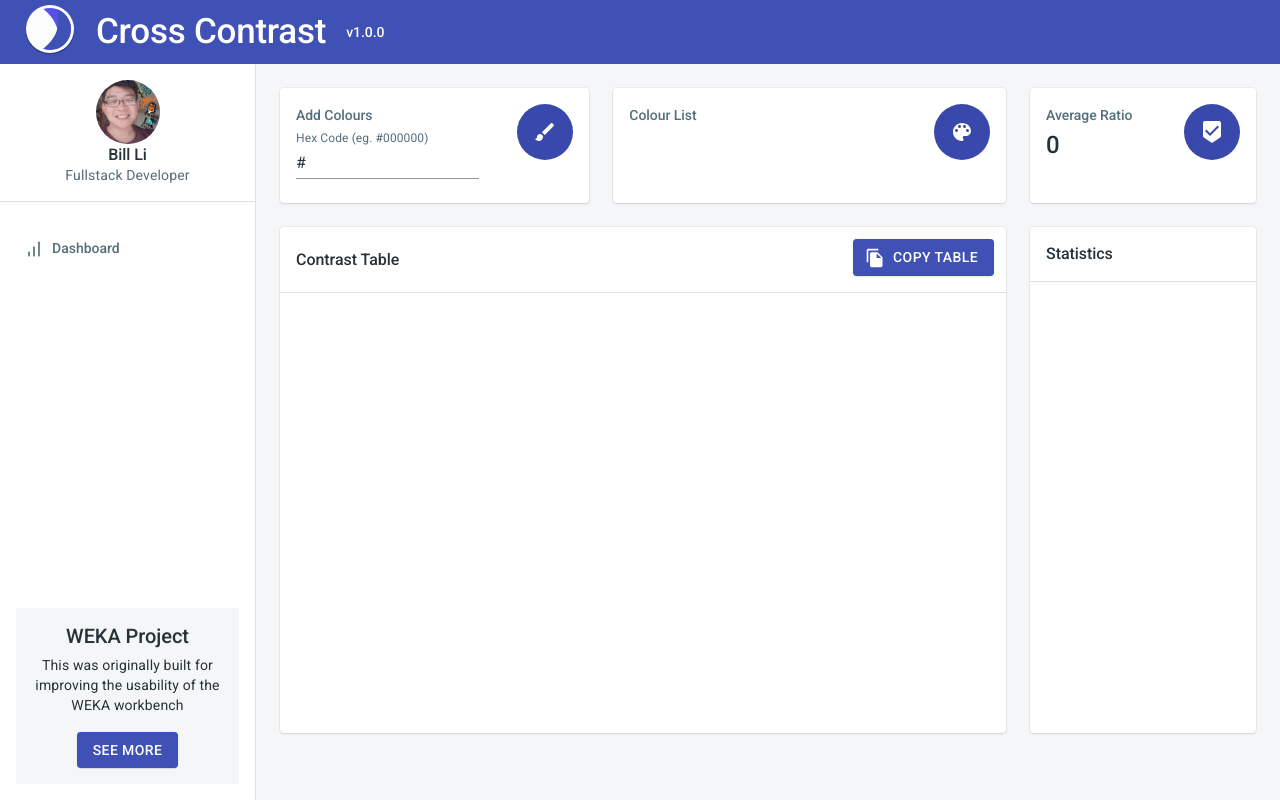
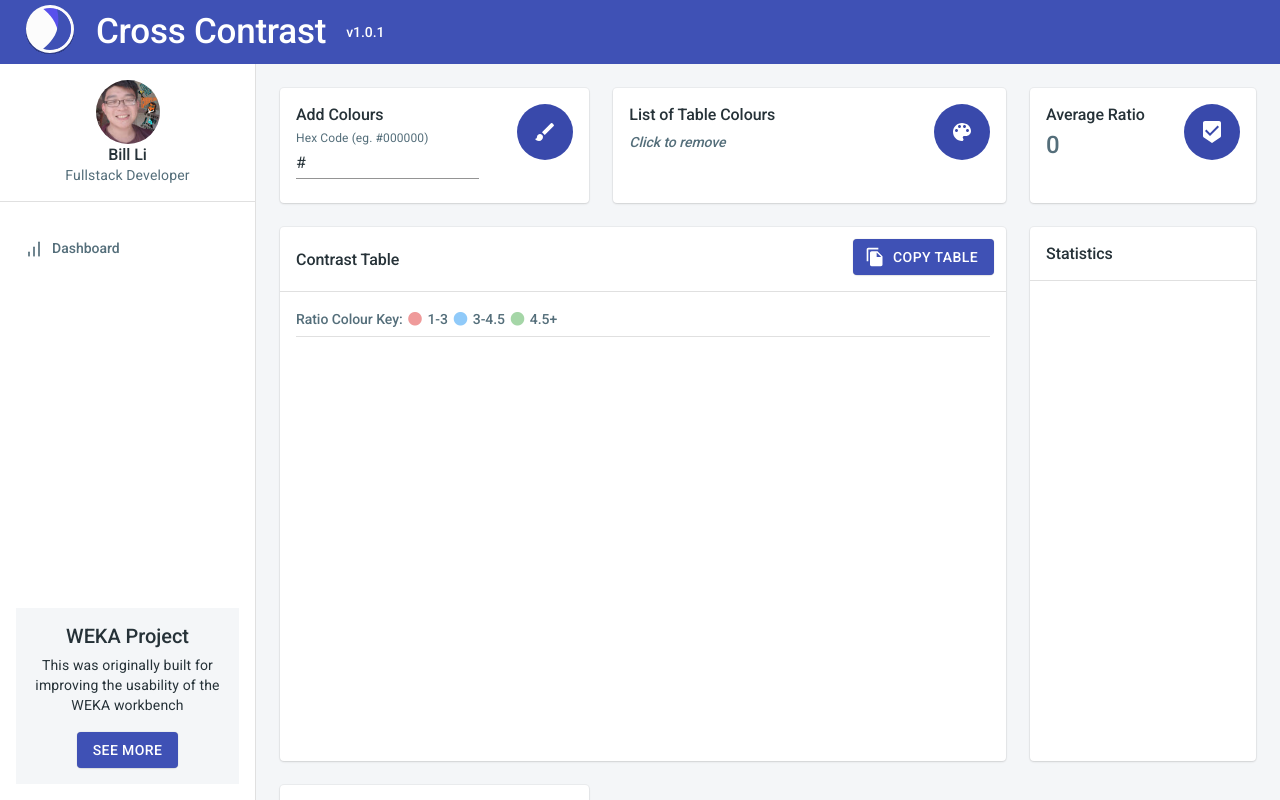
Before and after one commit to slaytr/color_contraster, a React (Create React App) app in the folder application/: page /app/dashboard in a window 1280 px wide. Built offline with nearby package versions, Linux system fonts and the light colour scheme.

Commit message:
Changed routing and added some info

```diff
--- a/application/src/layouts/DashboardLayout/NavBar/index.js
+++ b/application/src/layouts/DashboardLayout/NavBar/index.js
@@ -173,6 +173,7 @@ const NavBar = ({ onMobileClose, openMobile }) => {
             color="primary"
             component="a"
             href="https://www.cs.waikato.ac.nz/ml/weka/"
+            target="_blank"
             variant="contained"
           >
             See More
--- a/application/src/layouts/DashboardLayout/TopBar.js
+++ b/application/src/layouts/DashboardLayout/TopBar.js
@@ -54,7 +54,7 @@ const TopBar = ({
           variant="h6"
           className={classes.header}
         >
-          v1.0.0
+          v1.0.1
         </Typography>
         <Box flexGrow={1} />
         <Hidden lgUp>
--- a/application/src/routes.js
+++ b/application/src/routes.js
@@ -21,7 +21,7 @@ const routes = [
       { path: 'dashboard', element: <DashboardView /> },
       { path: 'products', element: <ProductListView /> },
       { path: 'settings', element: <SettingsView /> },
-      { path: '*', element: <Navigate to="/404" /> }
+      { path: '*', element: <Navigate to="/" /> }
     ]
   },
   {
@@ -32,7 +32,7 @@ const routes = [
       { path: 'register', element: <RegisterView /> },
       { path: '404', element: <NotFoundView /> },
       { path: '/', element: <Navigate to="/app/dashboard" /> },
-      { path: '*', element: <Navigate to="/404" /> }
+      { path: '*', element: <Navigate to="/" /> }
     ]
   }
 ];
--- a/application/src/views/reports/DashboardView/AverageRatio.js
+++ b/application/src/views/reports/DashboardView/AverageRatio.js
@@ -66,14 +66,14 @@ const AverageRatio = ({ className, getRatiosMatrix, ...rest }) => {
         >
           <Grid item>
             <Typography
-              color="textSecondary"
+              color="textPrimary"
               gutterBottom
-              variant="h6"
+              variant="h5"
             >
               Average Ratio
             </Typography>
             <Typography
-              color="textPrimary"
+              color="textSecondary"
               variant="h3"
             >
               {ratiosMatrix.length > 1 ? getAverageRatio() : '0'}
--- a/application/src/views/reports/DashboardView/ColourAdder.js
+++ b/application/src/views/reports/DashboardView/ColourAdder.js
@@ -8,10 +8,11 @@ import {
   Grid,
   Typography,
   colors,
-  makeStyles
+  makeStyles, CardHeader, Button, Divider
 } from '@material-ui/core';
 import BrushIcon from '@material-ui/icons/Brush';
 import TextField from '@material-ui/core/TextField';
+import FileCopyIcon from "@material-ui/icons/FileCopy";
 
 const useStyles = makeStyles((theme) => ({
   root: {
@@ -67,13 +68,12 @@ const ColourAdder = ({ className, addColour, ...rest }) => {
         >
           <Grid item>
             <Typography
-              color="textSecondary"
+              color="textPrimary"
               gutterBottom
-              variant="h6"
+              variant="h5"
             >
               Add Colours
             </Typography>
-
             <form className={classes.root} noValidate autoComplete="off" onSubmit={formSubmit}>
               <TextField
                 error={!validateColour(currentColour)}
--- a/application/src/views/reports/DashboardView/ColourList.js
+++ b/application/src/views/reports/DashboardView/ColourList.js
@@ -41,7 +41,7 @@ const useStyles = makeStyles((theme) => ({
     borderRadius: '10px',
     webkitBoxShadow: '1px 1px 2px 0px rgba(0,0,0, 0.5)',
     mozBoxShadow: '1px 1px 2px 0px rgba(0,0,0, 0.5)',
-    boxShadow: '1px 1px 1px 0px rgba(0,0,0, 0.3)',
+    boxShadow: '1px 1px 1px 0px rgba(0,0,0, 0.3)'
   }
 }));
 
@@ -64,6 +64,7 @@ const ColourList = ({
         className={classes.buttonSpacing}
         onClick={deleteColour}
         value={colour}
+
       >
         <i
           className={`fas fa-circle ${classes.iconSpacing}`}
@@ -86,11 +87,18 @@ const ColourList = ({
         >
           <Grid item>
             <Typography
+              color="textPrimary"
+              gutterBottom
+              variant="h5"
+            >
+              List of Table Colours
+            </Typography>
+            <Typography
               color="textSecondary"
               gutterBottom
               variant="h6"
             >
-              Colour List
+              <em>Click to remove</em>
             </Typography>
           </Grid>
           <Grid item>
--- a/application/src/views/reports/DashboardView/ContrastTable.js
+++ b/application/src/views/reports/DashboardView/ContrastTable.js
@@ -1,4 +1,4 @@
-import React from 'react';
+import React,{useState} from 'react';
 import clsx from 'clsx';
 import PropTypes from 'prop-types';
 import {
@@ -8,10 +8,11 @@ import {
   CardContent,
   CardHeader,
   colors,
-  Divider,
-  makeStyles,
+  Divider, Grid,
+  makeStyles, Typography,
 } from '@material-ui/core';
 import FileCopyIcon from '@material-ui/icons/FileCopy';
+import AutorenewIcon from '@material-ui/icons/Autorenew';
 import Paper from '@material-ui/core/Paper';
 import TableContainer from '@material-ui/core/TableContainer';
 import Table from '@material-ui/core/Table';
@@ -36,6 +37,12 @@ const useStyles = makeStyles(() => ({
   },
   cellBlue: {
     backgroundColor: colors.blue[200]
+  },
+  iconSpacing: {
+    margin: '0 2px'
+  },
+  renewButton: {
+    margin: '4px 10px 0 0'
   }
 }));
 
@@ -44,7 +51,7 @@ const ContrastTable = ({ className, getColours, getRatiosMatrix, ...rest }) => {
 
   const ratiosMatrix = getRatiosMatrix;
   const colours = getColours;
-
+  const [refresh, setRefresh] = useState(false);
   // Returns the Cell Colour
   const getColour = (ratio) => {
     if (ratio == 1) return classes.cellGrey;
@@ -107,6 +114,7 @@ const ContrastTable = ({ className, getColours, getRatiosMatrix, ...rest }) => {
     >
       <CardHeader
         action={(
+          <>
             <Button
               variant="contained"
               color="secondary"
@@ -116,11 +124,29 @@ const ContrastTable = ({ className, getColours, getRatiosMatrix, ...rest }) => {
             >
               Copy Table
             </Button>
+          </>
         )}
         title="Contrast Table"
       />
       <Divider />
       <CardContent>
+        <Typography
+          color="textSecondary"
+          gutterBottom
+          variant="h6"
+        >
+          Ratio Colour Key: <i
+            className={`fas fa-circle ${classes.iconSpacing}`}
+            style={{ color: colors.red[200] }}
+          /> 1-3 <i
+          className={`fas fa-circle ${classes.iconSpacing}`}
+          style={{ color: colors.blue[200] }}
+        /> 3-4.5 <i
+          className={`fas fa-circle ${classes.iconSpacing}`}
+          style={{ color: colors.green[200] }}
+        /> 4.5+
+        </Typography>
+        <Divider />
         <Box
           height={400}
           position="relative"
--- a/application/src/views/reports/DashboardView/LatestProducts.js
+++ b/application/src/views/reports/DashboardView/LatestProducts.js
@@ -18,6 +18,14 @@ import {
 } from '@material-ui/core';
 import MoreVertIcon from '@material-ui/icons/MoreVert';
 import ArrowRightIcon from '@material-ui/icons/ArrowRight';
+import CardContent from "@material-ui/core/CardContent";
+import Typography from "@material-ui/core/Typography";
+import Table from "@material-ui/core/Table";
+import TableHead from "@material-ui/core/TableHead";
+import TableRow from "@material-ui/core/TableRow";
+import TableCell from "@material-ui/core/TableCell";
+import TableBody from "@material-ui/core/TableBody";
+import TableContainer from "@material-ui/core/TableContainer";
 
 const data = [
   {
@@ -59,6 +67,9 @@ const useStyles = makeStyles(({
   image: {
     height: 48,
     width: 48
+  },
+  bottomSpacing: {
+    margin: '0 0 16px 0'
   }
 }));
 
@@ -73,36 +84,51 @@ const LatestProducts = ({ className, ...rest }) => {
     >
       <CardHeader
         subtitle={`${products.length} in total`}
-        title="Latest Products"
+        title="Web Content Accessibility Guidelines (WCAG)"
       />
       <Divider />
-      <List>
-        {products.map((product, i) => (
-          <ListItem
-            divider={i < products.length - 1}
-            key={product.id}
-          >
-            <ListItemAvatar>
-              <img
-                alt="Product"
-                className={classes.image}
-                src={product.imageUrl}
-              />
-            </ListItemAvatar>
-            <ListItemText
-              primary={product.name}
-              secondary={`Updated ${product.updatedAt.fromNow()}`}
-            />
-            <IconButton
-              edge="end"
-              size="small"
-            >
-              <MoreVertIcon />
-            </IconButton>
-          </ListItem>
-        ))}
-      </List>
-      <Divider />
+      <CardContent>
+        <Typography className={classes.bottomSpacing}>
+          <strong>Cross Contrast</strong> measures the differences between foreground and background colours with respect to <strong>WCAG 2.0/2.1</strong>. An ISO standard: ISO/IE 40500:2012.
+        </Typography>
+        <Table id="wcag-standards" className={classes.table} size="small" aria-label="wcag-standards">
+          <TableHead>
+            <TableRow key="wcag-head">
+              <TableCell>Standard</TableCell>
+              <TableCell>Description</TableCell>
+              <TableCell>Minimum Ratio</TableCell>
+            </TableRow>
+          </TableHead>
+          <TableBody>
+            <TableRow>
+              <TableCell>AA</TableCell>
+              <TableCell>Graphics and UI</TableCell>
+              <TableCell>3 : 1</TableCell>
+            </TableRow>
+            <TableRow>
+              <TableCell>AA</TableCell>
+              <TableCell>Normal Text</TableCell>
+              <TableCell>4.5 : 1</TableCell>
+            </TableRow>
+            <TableRow>
+              <TableCell>AAA</TableCell>
+              <TableCell>Normal Text</TableCell>
+              <TableCell>7 : 1</TableCell>
+            </TableRow>
+            <TableRow>
+              <TableCell>AA</TableCell>
+              <TableCell>Large Text</TableCell>
+              <TableCell>3 : 1</TableCell>
+            </TableRow>
+            <TableRow>
+              <TableCell>AAA</TableCell>
+              <TableCell>Large Text</TableCell>
+              <TableCell>4.5 : 1</TableCell>
+            </TableRow>
+          </TableBody>
+        </Table>
+      </CardContent>
+
       <Box
         display="flex"
         justifyContent="flex-end"
@@ -110,11 +136,12 @@ const LatestProducts = ({ className, ...rest }) => {
       >
         <Button
           color="primary"
-          endIcon={<ArrowRightIcon />}
+          href="https://www.w3.org/WAI/standards-guidelines/wcag/"
+          target="_blank"
           size="small"
           variant="text"
         >
-          View all
+          View More
         </Button>
       </Box>
     </Card>
--- a/application/src/views/reports/DashboardView/index.js
+++ b/application/src/views/reports/DashboardView/index.js
@@ -7,6 +7,7 @@ import {
 import Page from 'src/components/Page';
 import ColourAdder from './ColourAdder';
 import ContrastTable from './ContrastTable';
+import LatestProducts from './LatestProducts';
 import ColourList from './ColourList';
 import AverageRatio from './AverageRatio';
 import WCAG from './WCAG';
@@ -148,6 +149,15 @@ const Dashboard = () => {
           >
             <WCAG getRatiosMatrix={ratios}/>
           </Grid>
+          <Grid
+            item
+            lg={4}
+            sm={12}
+            xl={3}
+            xs={12}
+          >
+            <LatestProducts />
+          </Grid>
         </Grid>
       </Container>
     </Page>
```
Lines whose indentation alone changed are shown as unchanged.
